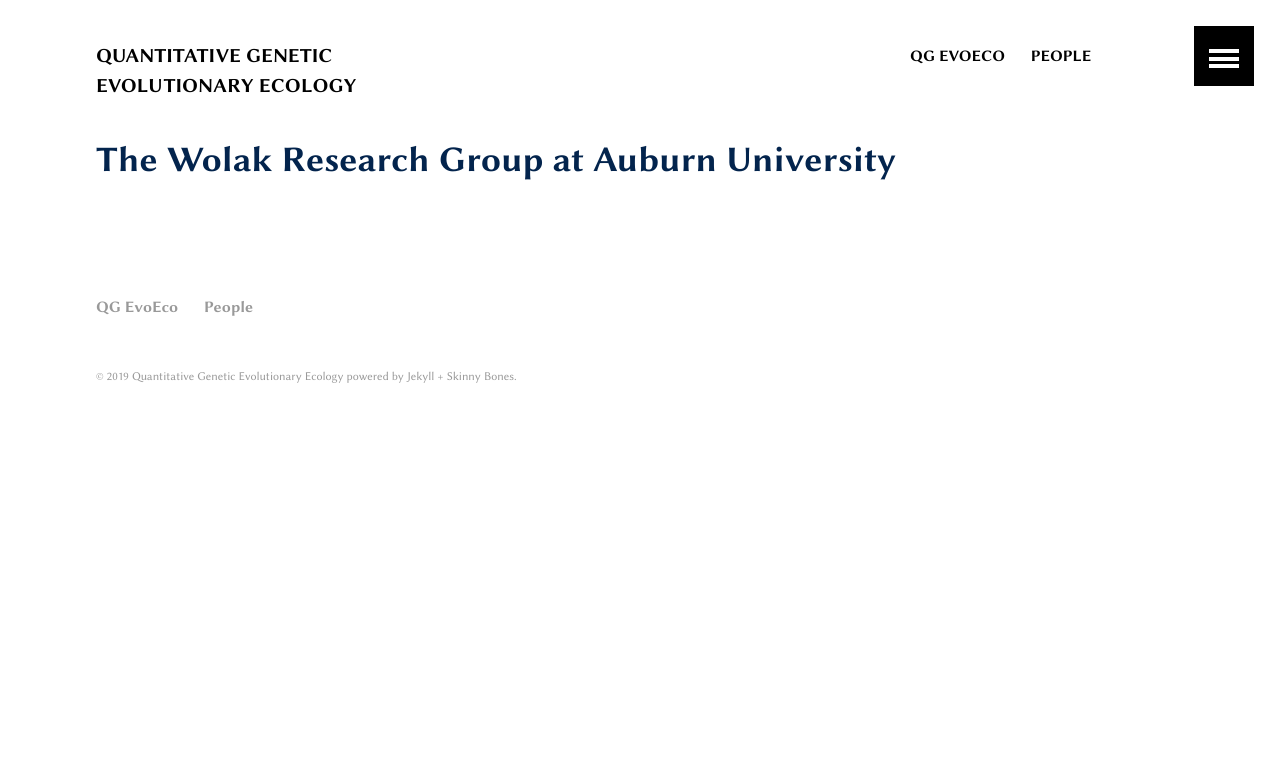
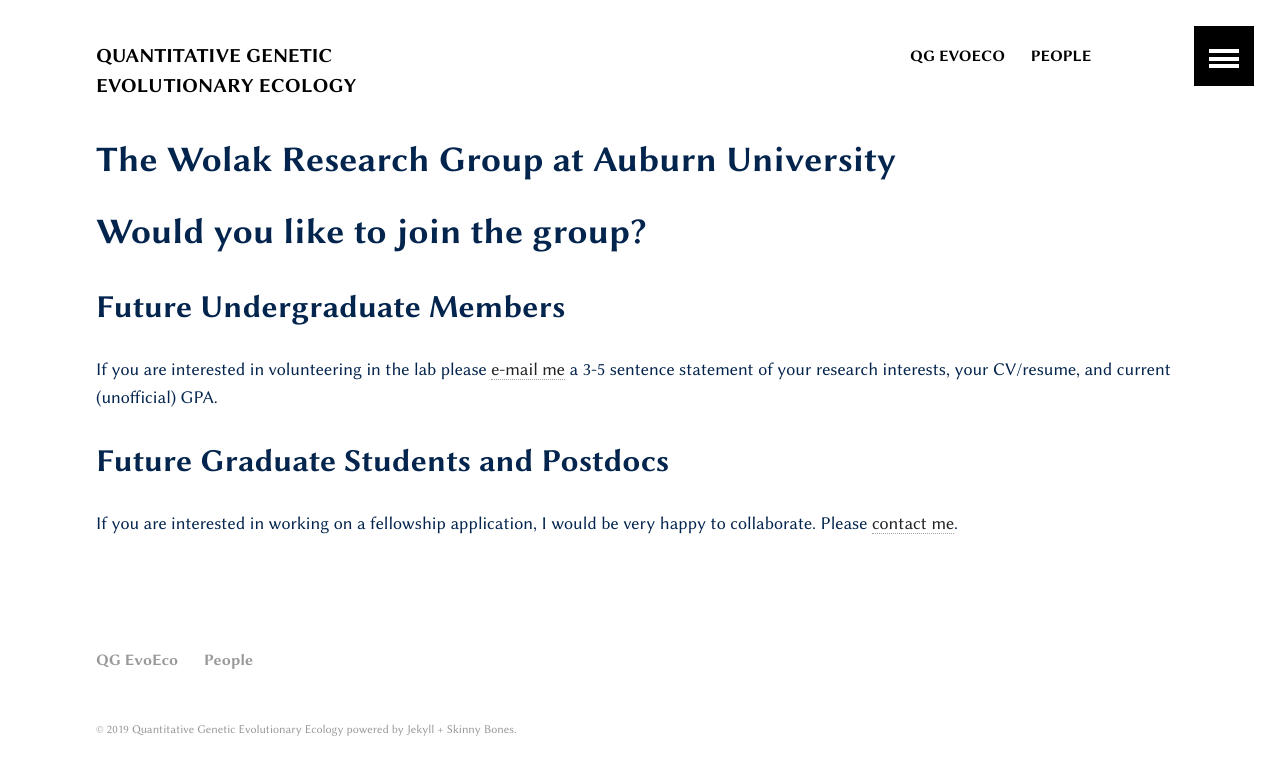
Before and after one commit to qgevoeco/qgevoeco.github.io, a Jekyll site: the page built from index.md, in a window 1280 px wide. Shown: the top 775 px of the page. Built offline with Jekyll 4.4.1, drawn with Linux system fonts in a browser that asks for light colours.

Commit message:
move joining group info to home

```diff
--- a/index.md
+++ b/index.md
@@ -4,6 +4,16 @@ permalink: /
 title: "The Wolak Research Group at Auburn University"
 ---
 
+# Would you like to join the group?
+## Future Undergraduate Members
+
+If you are interested in volunteering in the lab please [e-mail me](mailto:terps@auburn.edu) a 3-5 sentence statement of your research interests, your CV/resume, and current (unofficial) GPA.
+
+
+## Future Graduate Students and Postdocs
+
+If you are interested in working on a fellowship application, I would be very happy to collaborate. Please [contact me](mailto:terps@auburn.edu).
+
 <div class="tiles">
 {% for post in site.posts %}
 	{% include post-grid.html %}
```
Also changed, not shown: people/index.Md (+1 -10 lines), 3 other files.
